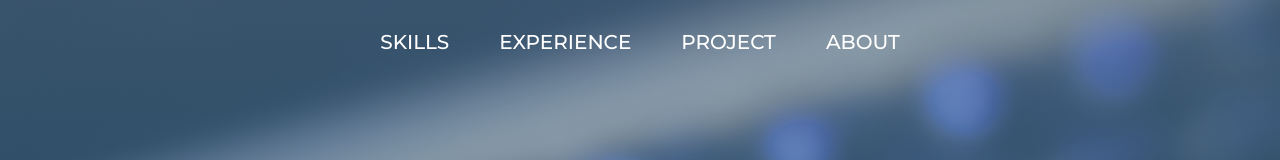
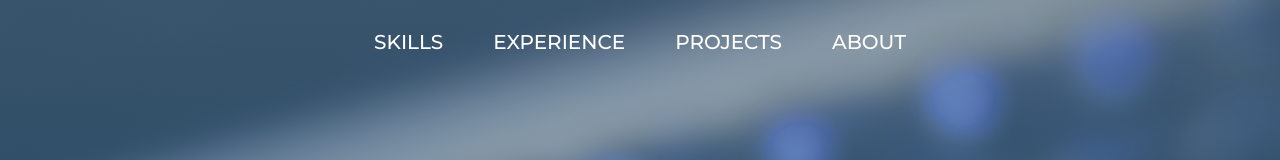
Before and after one commit to akindoju/akindoju, a React (Create React App) app: page / in a window 1280 px wide. Shown: the top 160 px of the page. Built offline with nearby package versions, Linux system fonts and the light colour scheme.

Commit message:
fixed typography

```diff
--- a/src/components/Header/Header.jsx
+++ b/src/components/Header/Header.jsx
@@ -21,7 +21,7 @@ const Header = () => {
           <li>Experience</li>
         </Link>
         <Link to="projects" smooth duration={500}>
-          <li>Project</li>
+          <li>Projects</li>
         </Link>
         <Link to="footer" smooth duration={500}>
           <li>About</li>
```
